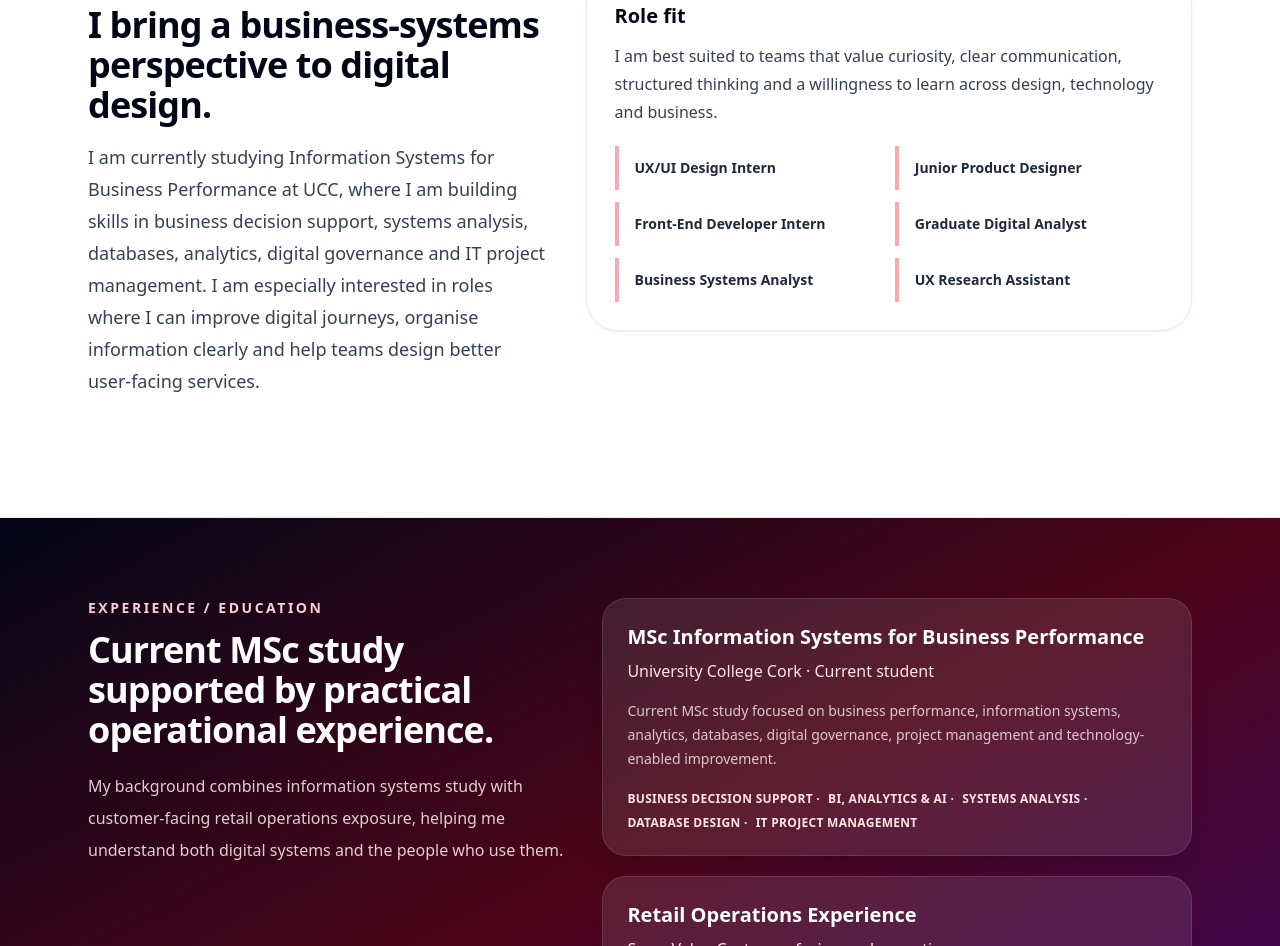
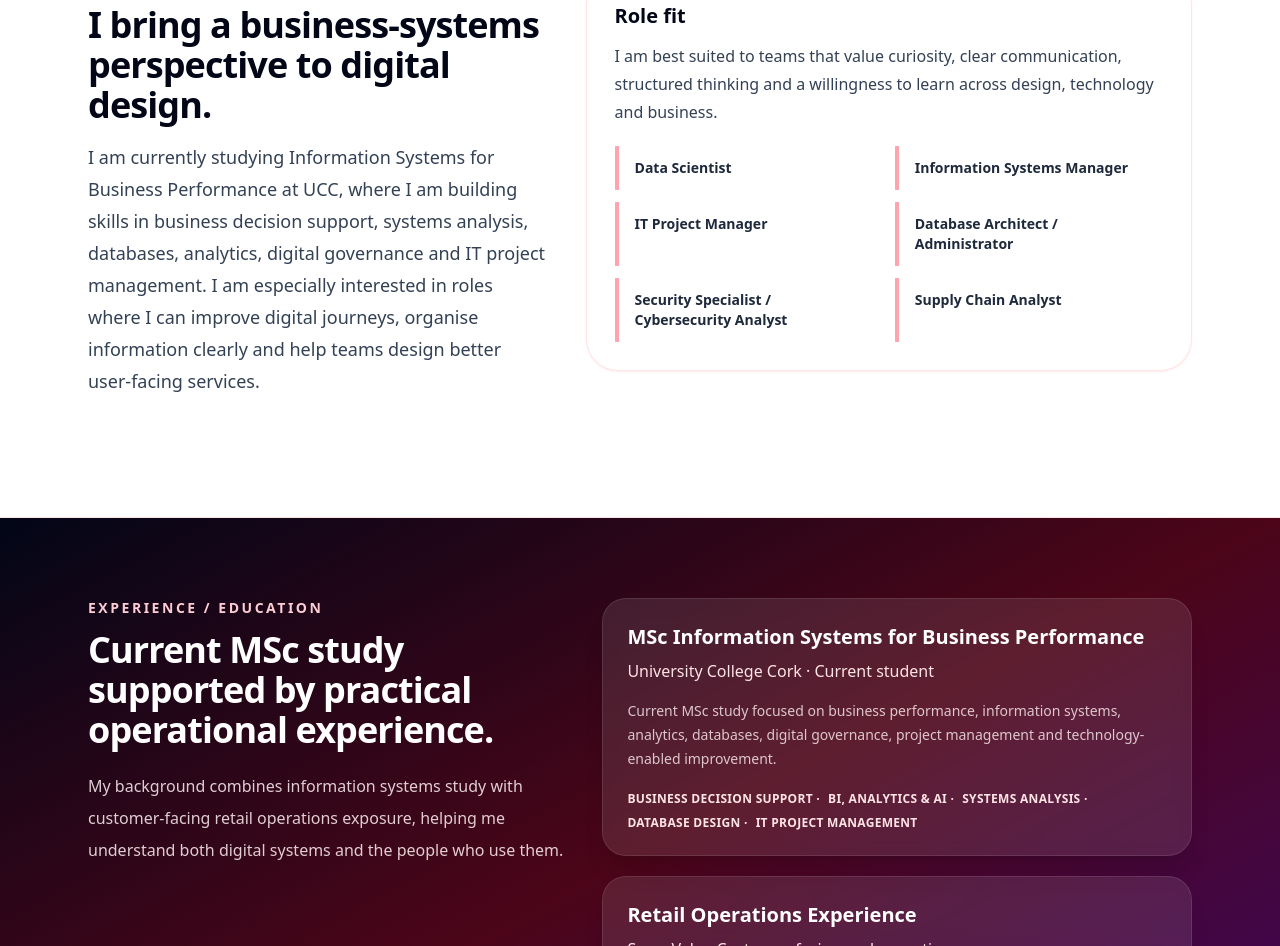
Before and after one commit to ShinaRose/Shianas-Portfolio, a React (Vite) app: page / in a window 1280 px wide. Shown: the part 4435-5381 px from the top of the page. Built offline with nearby package versions, Linux system fonts and the light colour scheme.

Commit message:
Update portfolioData.js

```diff
--- a/src/data/portfolioData.js
+++ b/src/data/portfolioData.js
@@ -27,12 +27,12 @@ export const navLinks = [
 ];
 
 export const targetRoles = [
-  "UX/UI Design Intern",
-  "Junior Product Designer",
-  "Front-End Developer Intern",
-  "Graduate Digital Analyst",
-  "Business Systems Analyst",
-  "UX Research Assistant",
+  "Data Scientist",
+  "Information Systems Manager",
+  "IT Project Manager",
+  "Database Architect / Administrator",
+  "Security Specialist / Cybersecurity Analyst",
+  "Supply Chain Analyst",
 ];
 
 export const employerSnapshot = [
```
